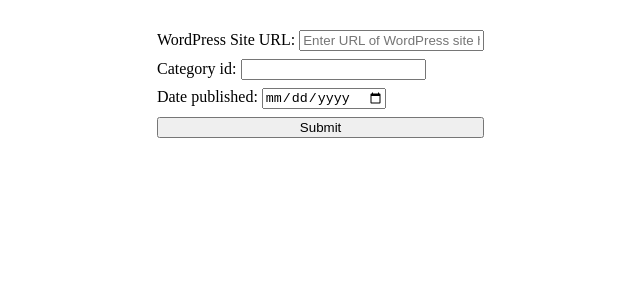
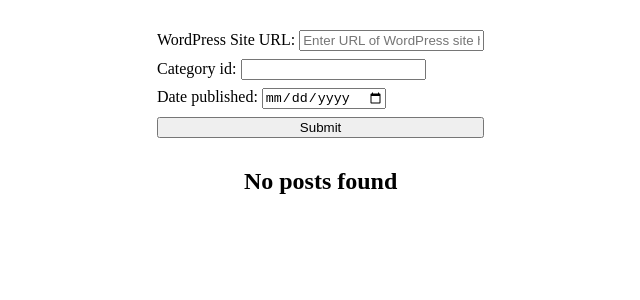
Before and after one commit to Jppat/grab-wp-post, a React (Vite) app: page / in a window 1280 px wide. Shown: the top 300 px of the page, without its empty margins (321-961 px from the left). Built offline with nearby package versions, Linux system fonts and the light colour scheme.

Commit message:
fix(ui): no posts heading now shows when there are no posts fetched

```diff
--- a/src/App.jsx
+++ b/src/App.jsx
@@ -122,7 +122,7 @@
             setCategoryId={setCategoryId}
             setDate={setDate} />
       {error && <p className="error">{error}</p>}
-      {(posts.length != 0) && <h2>Posts</h2>}
+      {(posts.length != 0) ? <h2>Posts</h2> : <h2>No posts found</h2>}
       {isLoading && <p className="loading">Loading...</p>}
       <Posts posts={posts}/>
     </main>
```
